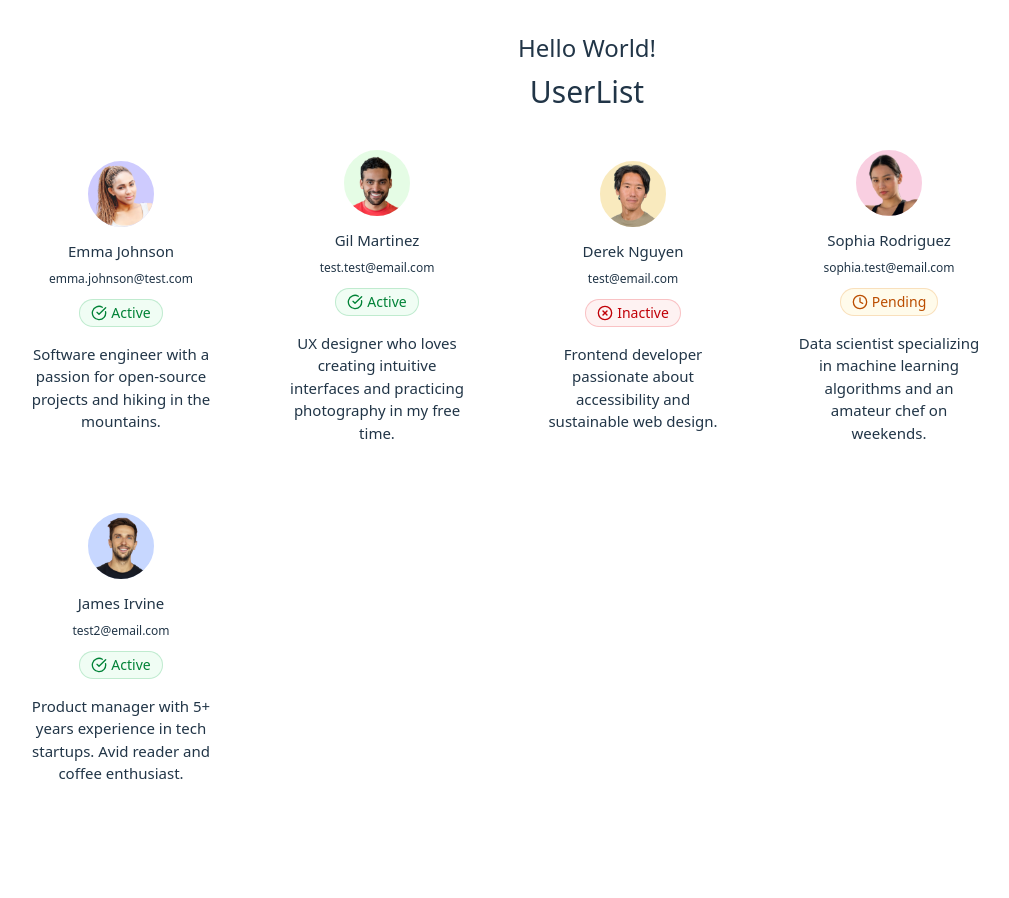
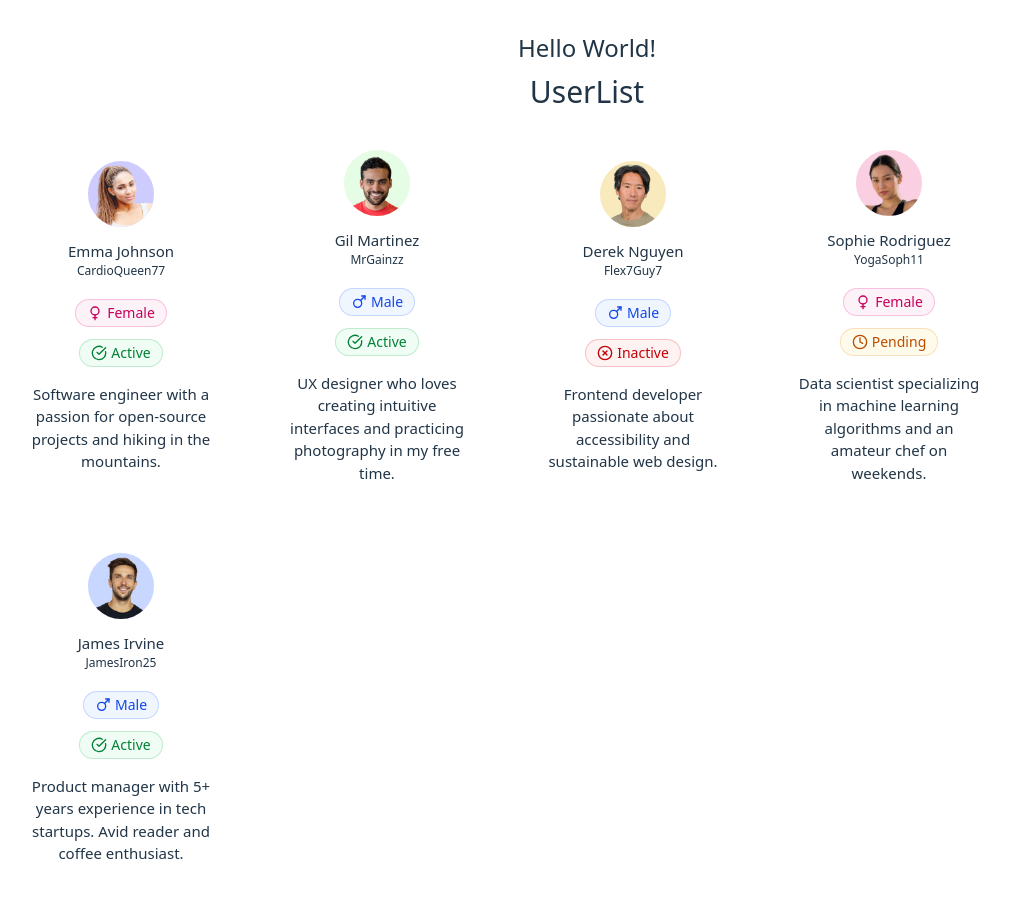
Before and after one commit to joeoverflowcode/typescript-basics, a React (Vite) app: page / in a window 1280 px wide. Shown: the top 898 px of the page, without its empty margins (53-1062 px from the left). Before the commit the page ends 864 px from the top, so only its background shows below. Built offline with nearby package versions, Linux system fonts and the light colour scheme.

Commit message:
feat: gender badge

```diff
--- /dev/null
+++ b/src/components/GenderBadge.tsx
@@ -0,0 +1,21 @@
+import type { UserGender } from '../types/user.types'
+import { genderConfig } from '../config/gender.config';
+
+interface GenderBadgeProps {
+    gender: UserGender;
+    className?: string;
+}
+const GenderBadge = ({gender, className= ''}: GenderBadgeProps) => {
+  const config = genderConfig[gender]
+  const Icon = config.icon
+    return (
+    <span
+      className={`inline-flex items-center gap-x-1 px-3 py-1 rounded-full text-sm font-medium ring-1 ring-inset mt-3 ${config.class} ${className}`}
+    >
+      <Icon className="h-4 w-4" />
+      {config.label}
+    </span>
+  )
+}
+
+export default GenderBadge
--- a/src/components/UserList.tsx
+++ b/src/components/UserList.tsx
@@ -1,4 +1,5 @@
 import type { User } from "../types/user.types";
+import GenderBadge from "./GenderBadge";
 import StatusBadge from "./StatusBadge";
 
 type UserListProps = {
@@ -20,8 +21,9 @@ const UserList = ({ data }: UserListProps) => {
             />
             <p className="pb-2">
               {user.first_name} <span>{user.last_name}</span>
+            <p className="text-xs">{user.user_name}</p>
             </p>
-            <p className="text-xs">{user.email}</p>
+            <GenderBadge gender={user.gender} />
             <StatusBadge status={user.status} />
             <p className="pt-4">{user.bio}</p>
           </div>
--- /dev/null
+++ b/src/config/gender.config.ts
@@ -0,0 +1,25 @@
+import React from "react";
+import type { LucideProps } from "lucide-react";
+import type { UserGender } from "../types/user.types";
+import { Mars, Venus } from "lucide-react";
+
+export type GenderConfig = {
+    class:string;
+    label: string;
+    icon: React.ComponentType<LucideProps>
+}
+
+export const genderConfig: Record<UserGender, GenderConfig> = {
+    male: {
+        class:"bg-blue-50 text-blue-700 ring-blue-600/20",
+        label: "Male",
+        icon: Mars
+    },
+    female: {
+        class:"bg-pink-50 text-pink-700 ring-pink-600/20",
+        label: "Female",
+        icon: Venus,
+
+    }
+
+}
--- a/src/data/users.ts
+++ b/src/data/users.ts
@@ -5,50 +5,60 @@ export const users: User[] = [
     id: 1,
     first_name: "Emma",
     last_name: "Johnson",
+    gender: "female",
     email: "emma.johnson@test.com",
     avatar_url: "../public/1.png",
     background_color: "#cecbfeff",
     bio: "Software engineer with a passion for open-source projects and hiking in the mountains.",
     status: "active",
+    user_name: "CardioQueen77",
   },
   {
     id: 2,
     first_name: "Gil",
     last_name: "Martinez",
+    gender: "male",
     email: "test.test@email.com",
     avatar_url: "../public/2.png",
     background_color: "#e5fce5ff",
     bio: "UX designer who loves creating intuitive interfaces and practicing photography in my free time.",
     status: "active",
+    user_name: "MrGainzz",
   },
   {
     id: 5,
     first_name: "Derek",
     last_name: "Nguyen",
+    gender: "male",
     email: "test@email.com",
     avatar_url: "../public/5.png",
     background_color: "#f9eabeff",
     bio: "Frontend developer passionate about accessibility and sustainable web design.",
     status: "inactive",
+    user_name: "Flex7Guy7",
   },
   {
     id: 3,
-    first_name: "Sophia",
+    first_name: "Sophie",
+    gender: "female",
     last_name: "Rodriguez",
     email: "sophia.test@email.com",
     avatar_url: "../public/3.png",
     background_color: "#f9cfe1ff",
     bio: "Data scientist specializing in machine learning algorithms and an amateur chef on weekends.",
     status: "pending",
+    user_name: "YogaSoph11",
   },
   {
     id: 4,
     first_name: "James",
     last_name: "Irvine",
+    gender: "male",
     email: "test2@email.com",
     avatar_url: "../public/4.png",
     background_color: "#c7d7ffff",
     bio: "Product manager with 5+ years experience in tech startups. Avid reader and coffee enthusiast.",
     status: "active",
+    user_name: "JamesIron25",
   },
 ];
--- a/src/types/user.types.ts
+++ b/src/types/user.types.ts
@@ -7,6 +7,10 @@ export interface User {
   background_color: string;
   bio: string;
   status: UserStatus;
+  gender: UserGender
+  user_name:string
 }
 
 export type UserStatus = "active" | "inactive" | "pending";
+
+export type UserGender = "male" | "female";
```
